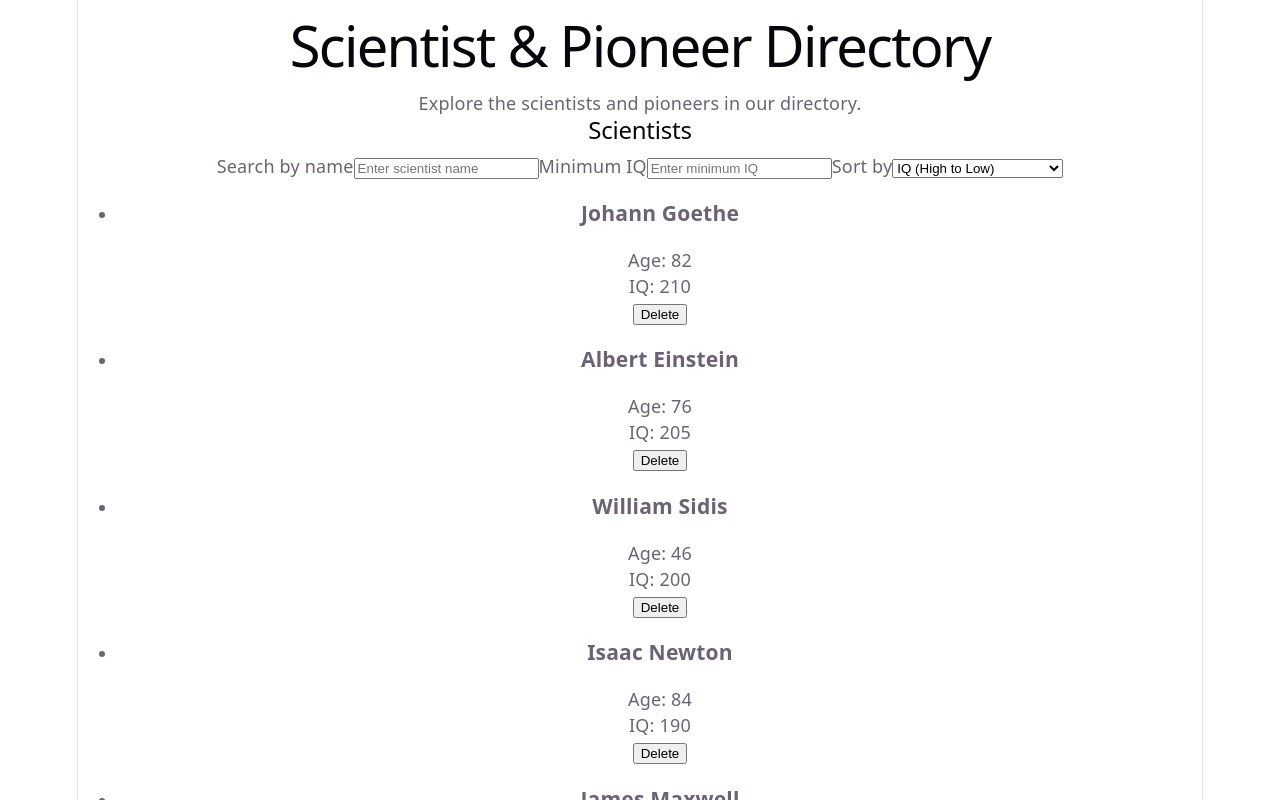
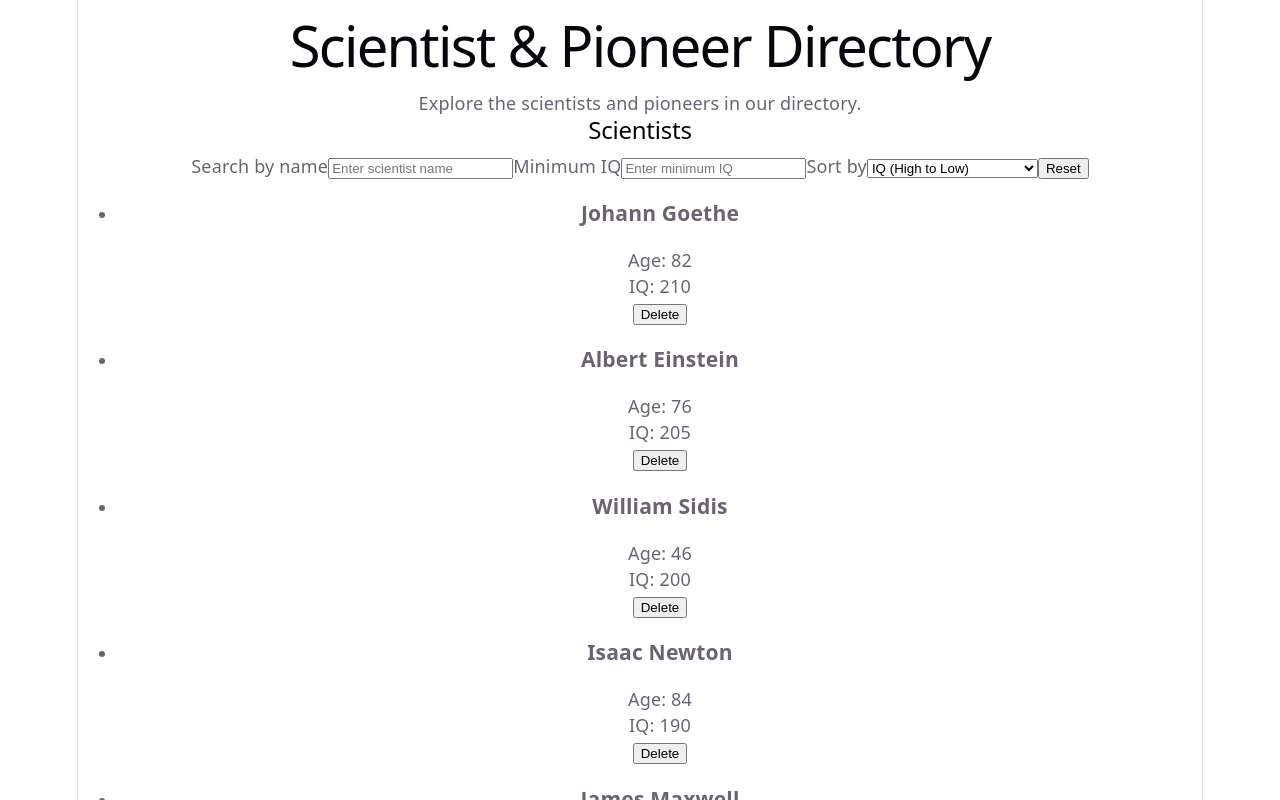
Before and after one commit to 24521912-source/24521912_CamTu_Lab3, a React (Vite) app in the folder Exercise2/: page / in a window 1280 px wide. Shown: the top 800 px of the page. Built offline with nearby package versions, Linux system fonts and the light colour scheme.

Commit message:
feat(ex2): restore original scientist dataset on reset

```diff
--- a/Exercise2/src/App.tsx
+++ b/Exercise2/src/App.tsx
@@ -28,9 +28,13 @@ function App() {
       return difference !== 0 ? difference : a.id.localeCompare(b.id);
     });
 
-  // Xóa theo stable ID, không thay đổi mảng state cũ.
   const handleDelete = (id: string) => {
     setPeople((prev) => prev.filter((person) => person.id !== id));
+  };
+
+  // Khôi phục danh sách gốc bằng một mảng mới.
+  const handleReset = () => {
+    setPeople([...SMART_PEOPLE]);
   };
 
   return (
@@ -78,6 +82,10 @@ function App() {
           <option value="age">Age (Oldest to Youngest)</option>
         </select>
 
+        <button type="button" onClick={handleReset}>
+          Reset
+        </button>
+
         <ul>
           {visiblePeople.map((person) => (
             <li key={person.id}>
```
